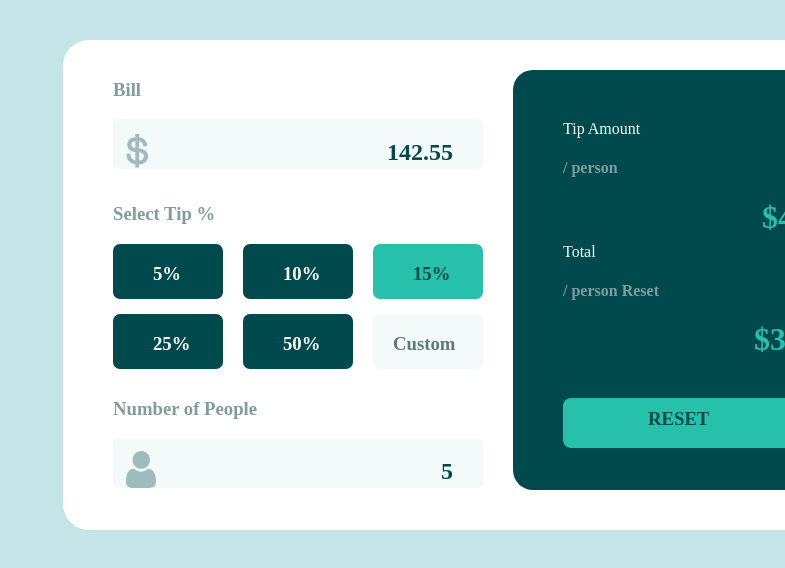
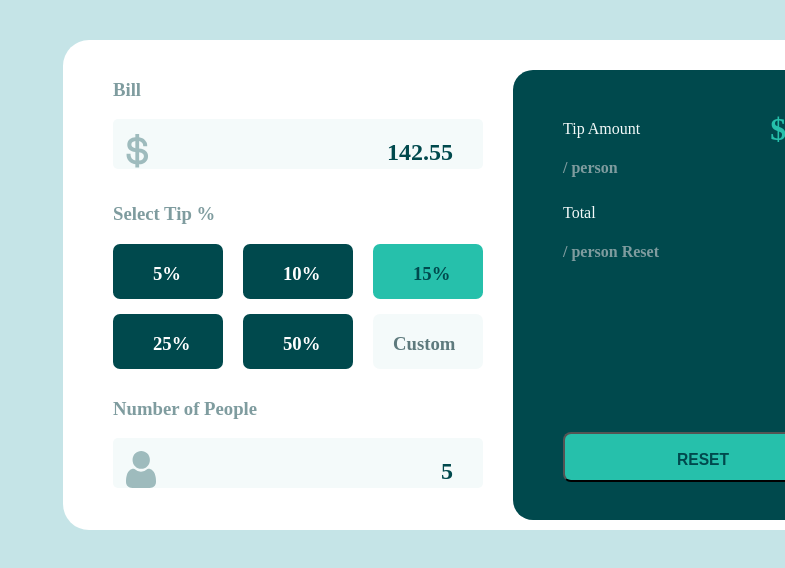
Before and after one commit to nikitadandekar/tip-calculator-app-main, a plain HTML site: page tip-calculator-app-main/index.html in a window 1280 px wide. Shown: the part 216-784 px from the top of the page, without its empty margins (495-1280 px from the left). Drawn offline with Linux system fonts and the light colour scheme.

Commit message:
Project-done

```diff
--- a/tip-calculator-app-main/index.html
+++ b/tip-calculator-app-main/index.html
@@ -59,23 +59,27 @@
         </div>
       </div>
       <div class="Right">
+        <div class="PHOTO">
           <div class="Right1">
             Tip Amount <br />
             <h4>/ person<br /></h4>
+          </div>
           <div class="Right3">
             <h1>$4.27</h1>
           </div>
         </div>
+        <div class="PHOTO">
           <div class="Right2">
             Total <br />
             <h4>/ person Reset<br /></h4>
+          </div>
           <div class="Right4">
             <h1>$32.79</h1>
           </div>
         </div>
-        <div class="Right5">
+        <button class="Right5">
           <h3>RESET</h3>
-        </div>
+        </button>
       </div>
     </div>
   </body>
--- a/tip-calculator-app-main/style.css
+++ b/tip-calculator-app-main/style.css
@@ -132,7 +132,7 @@ body {
 }
 .Right {
   width: 370px;
-  height: 420px;
+  height: 450px;
   background-color: hsl(183, 100%, 15%);
   border-radius: 20px;
   margin-left: 30px;
@@ -143,12 +143,17 @@ body {
   padding-left: 50px;
   padding-top: 50px;
 }
+.PHOTO {
+  display: flex;
+  gap: 130px;
+}
 .Right3 h1 {
   color: hsl(172, 67%, 45%);
-  padding-left: 150px;
+  padding-top: 20px;
+  /* padding-left: 150px;
   margin-bottom: 2px;
   display: flex;
-  justify-content: center;
+  justify-content: center; */
 }
 .Right1 h4 {
   color: hsl(184, 14%, 56%);
@@ -160,9 +165,6 @@ body {
 }
 .Right4 h1 {
   color: hsl(172, 67%, 45%);
-  padding-left: 150px;
-  display: flex;
-  justify-content: center;
 }
 .Right2 h4 {
   color: hsl(184, 14%, 56%);
@@ -173,10 +175,10 @@ body {
   width: 260px;
   height: 50px;
   margin-left: 50px;
-  margin-top: 40px;
+  margin-top: 150px;
 }
 .Right5 h3 {
-  padding-left: 85px;
-  padding-top: 10px;
+  padding-left: 20px;
+
   color: hsl(183, 100%, 15%);
 }
```
Also changed, not shown: 1 other file. Lines whose indentation alone changed are shown as unchanged.
